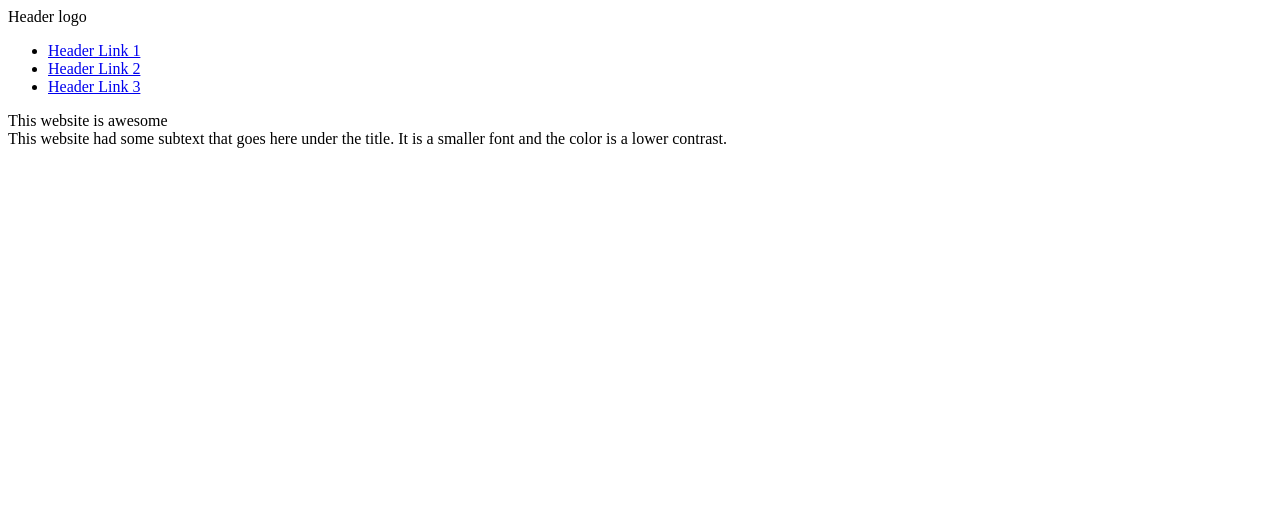
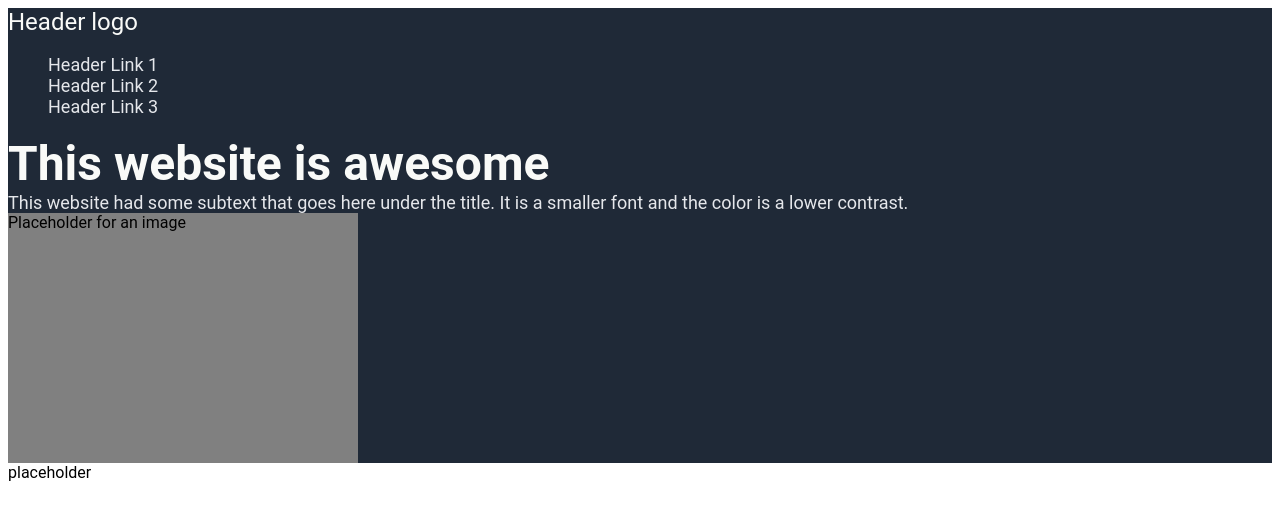
Before and after one commit to Harper-n90/landing-page, a plain HTML site: page index.html in a window 1280 px wide. Drawn offline with Linux system fonts and the light colour scheme.

Commit message:
Add style to header with issues to resolve
Early days still, a lot of issues to resolve but I have some ideas

```diff
--- a/index.html
+++ b/index.html
@@ -28,6 +28,9 @@
             This website had some subtext that goes here under the title.
             It is a smaller font and the color is a lower contrast.
         </div>
+
+        <div class="hero-img-placeholder">Placeholder for an image</div>
     </div>
+    placeholder
 </body>
 </html>
--- a/style.css
+++ b/style.css
@@ -0,0 +1,44 @@
+body {
+    font-family: roboto, oxygen, ubuntu, sans-serif;
+    min-height: 100vh;
+    display: flex;
+    flex-direction: column;
+}
+
+.header {
+    background-color: #1f2937;
+    display: flex;
+    flex-direction: column;
+
+}
+
+.hero-main {
+    font-size: 48px;
+    color: #f9faf8;
+    font-weight: bolder;
+}
+
+.hero-secondary {
+    font-size: 18px;
+    color: #e5e7eb
+}
+
+.logo {
+    font-size: 24px;
+    color: #f9faf8
+}
+
+.header ul {
+    list-style-type: none;
+}
+
+.header a:link {
+    text-decoration: none;
+    color: #e5e7eb;
+}
+
+.hero-img-placeholder {
+    width: 350px;
+    height: 250px;
+    background-color: grey;
+}
```
